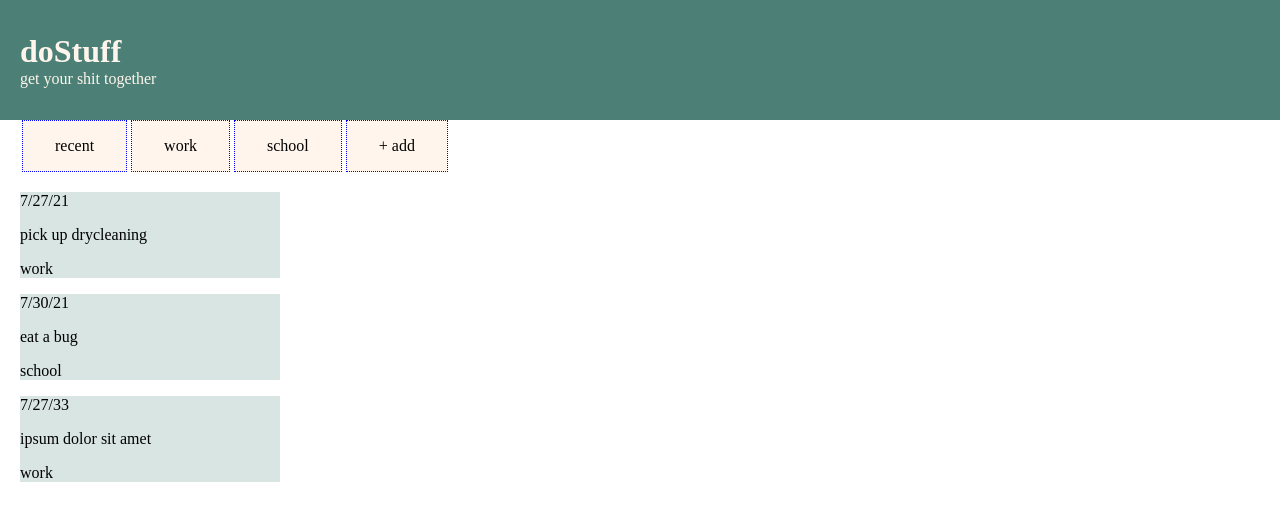
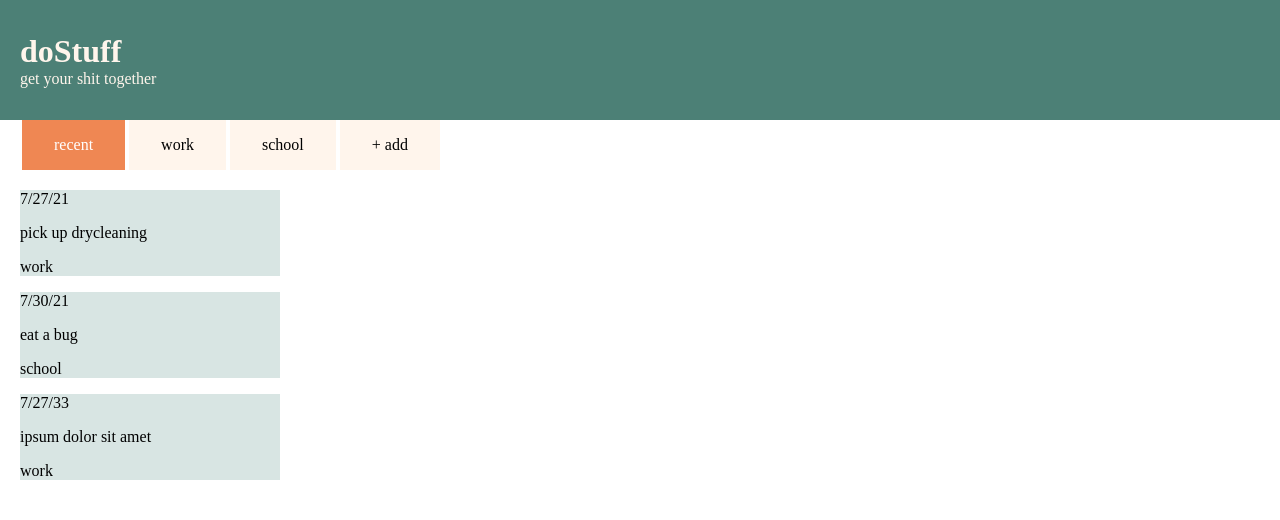
Before and after one commit to harrisonBarnett/to-do, a React (Create React App) app in the folder to-do/: page / in a window 1280 px wide. Shown: the top 520 px of the page. Built offline with nearby package versions, Linux system fonts and the light colour scheme.

Commit message:
Group tab relates to task list

```diff
--- a/to-do/src/App.css
+++ b/to-do/src/App.css
@@ -58,7 +58,15 @@ body {
     margin: 0 2px;
     background: var(--accent-color-100);
 
-    border: 1px dotted blue;
+    /* border: 1px dotted blue; */
+}
+.group-bar li:hover {
+    color: white;
+    background: var(--accent-color-900);
+}
+.group-bar-tab-active {
+    color: white;
+    background: var(--accent-color-900) !important;
 }
 /* =============================================== */
 /* SIDEBAR STYLES ================================ */
--- a/to-do/src/App.js
+++ b/to-do/src/App.js
@@ -41,6 +41,11 @@ class App extends React.Component {
   };
 
   swapTab(tabName) {
+    const prevTab = document.getElementsByClassName("group-bar-tab-active")[0];
+    prevTab.classList.remove("group-bar-tab-active");
+
+    const nextTab = document.getElementById("group-bar-tab-" + tabName);
+    nextTab.classList.add("group-bar-tab-active");
     this.setState({
       page: tabName
     }, () => {
--- a/to-do/src/GroupBar.js
+++ b/to-do/src/GroupBar.js
@@ -19,7 +19,7 @@ class GroupBar extends React.Component {
 
                             <li
                             className="group-bar-tab"
-                            id={"group-bar-tab-"+group.id}
+                            id={"group-bar-tab-"+group.name}
                             key={"group-bar-tab-"+group.id}
                             onClick= {() => this.props.swapTab(group.name)}>
                                 {group.name}
--- a/to-do/src/Sidebar.js
+++ b/to-do/src/Sidebar.js
@@ -25,15 +25,16 @@ const Sidebar = ({tasks, page}) => {
             className="task-sidebar"
             id="task-sidebar">
                 <ul>
-                    {tasks.map(task =>
-                        <li
-                        className="sidebar-item"
-                        key={"sidebar-item-"+task.id}>
-                            <p id="sidebar-item-date">{task.date}</p>
-                            <p id="sidebar-item-content">{task.content}</p>
-                            <p id="sidebar-item-group">{task.group}</p>
-                        </li>
-                    )}
+
+                    {tasks.filter(task => task.group == page).map(filteredTask =>
+                            <li
+                            className="sidebar-item"
+                            key={"sidebar-item-"+filteredTask.id}>
+                                <p id="sidebar-item-date">{filteredTask.date}</p>
+                                <p id="sidebar-item-content">{filteredTask.content}</p>
+                                <p id="sidebar-item-group">{filteredTask.group}</p>
+                            </li>
+                        )}
                 </ul>
             </div>
         )
```
